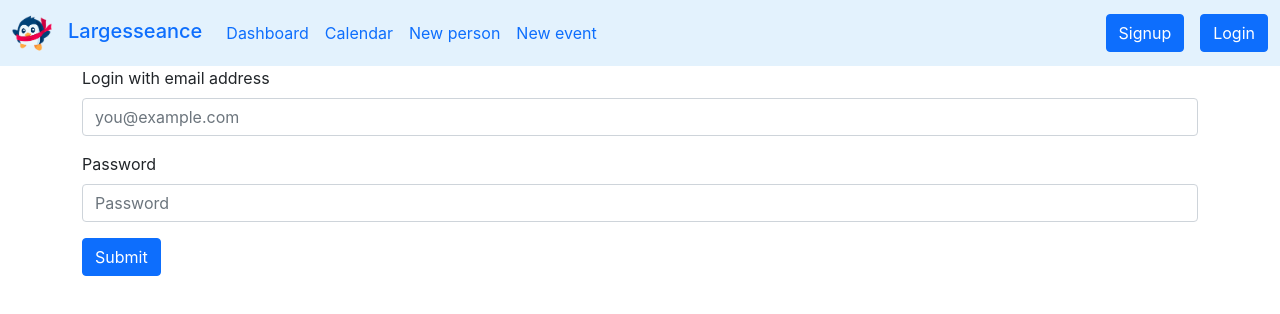
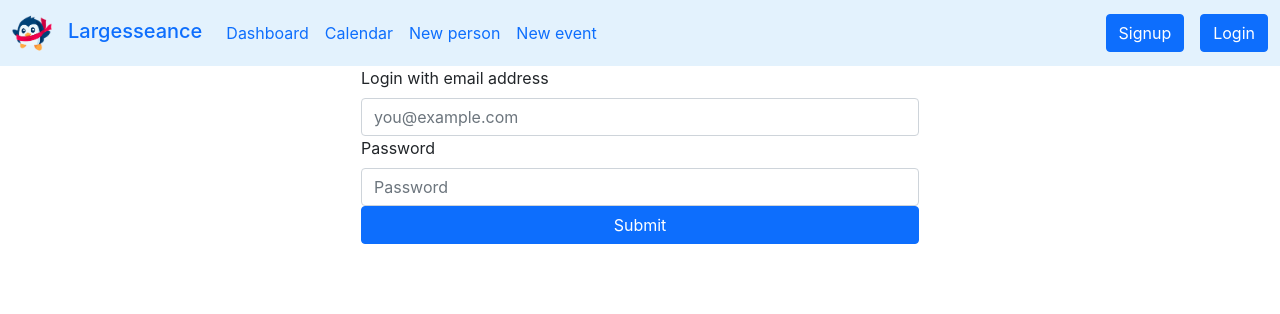
Before and after one commit to thejhoffman/project-gamma, a React (Create React App) app in the folder ghi/: page /login in a window 1280 px wide. Shown: the top 314 px of the page. Built offline with nearby package versions, Linux system fonts and the light colour scheme.

Commit message:
clean up page

```diff
--- a/ghi/src/auth/Login.js
+++ b/ghi/src/auth/Login.js
@@ -4,7 +4,7 @@ function BootstrapInput(props) {
     const { id, placeholder, labelText, value, onChange, type } = props;
 
     return (
-        <div className="mb-3">
+        <div className="offset-3 col-6">
             <label htmlFor={id} className="form-label">{labelText}</label>
             <input value={value} onChange={onChange} required type={type} className="form-control" id={id} placeholder={placeholder} />
         </div>
@@ -31,7 +31,9 @@ function Login(props) {
                 value={password}
                 onChange={e => setPassword(e.target.value)}
                 type="password" />
-            <button className="btn btn-primary">Submit</button>
+        <div className="form-floating mb-3">
+            <button className="btn btn-primary offset-3 col-6">Submit</button>
+        </div>
         </form>
     );
 }
--- a/ghi/src/auth/Signup.js
+++ b/ghi/src/auth/Signup.js
@@ -4,7 +4,7 @@ function BootstrapInput(props) {
     const { id, placeholder, labelText, value, onChange, type } = props;
 
     return (
-        <div className="mb-3">
+        <div className="offset-3 col-6">
             <label htmlFor={id} className="form-label">{labelText}</label>
             <input value={value} onChange={onChange} required type={type} className="form-control" id={id} placeholder={placeholder} />
         </div>
@@ -39,7 +39,7 @@ function SignUp(props) {
                 value={password}
                 onChange={e => setPassword(e.target.value)}
                 type="password" />
-            <button className="btn btn-primary">Submit</button>
+            <button className="btn btn-primary offset-3 col-6">Submit</button>
         </form>
     );
 }
```
